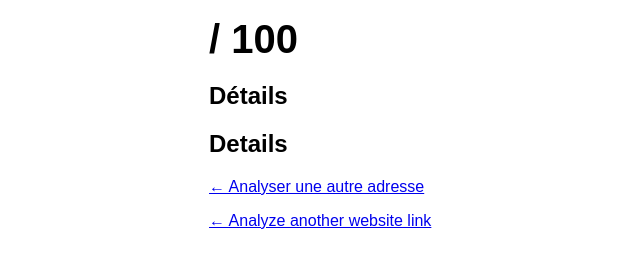
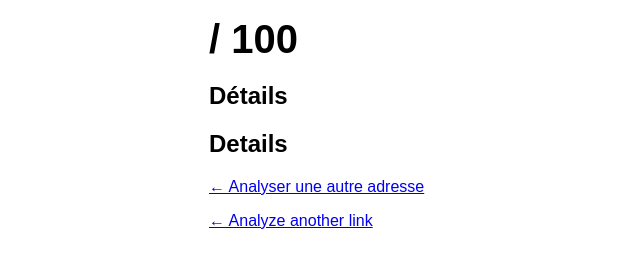
Before and after one commit to Khol76/Sentinelle-Web, a Python web app: template templates/resultat.html in a window 1280 px wide. Shown: the part 210-478 px from the top of the page, without its empty margins (111-751 px from the left). Run offline with Jinja, Linux system fonts and the light colour scheme; the template is opened without the code that fills it, so the values that code supplies are empty.

Commit message:
Update resultat.html

```diff
--- a/templates/resultat.html
+++ b/templates/resultat.html
@@ -10,7 +10,7 @@
     </style>
 </head>
 <body>
-     <h1>🛡️ Resultats de l'analyse</h1> <h1>Analysis results🛡️</h1>
+     <h1>🛡️ Resultats de l'analyse</h1> <h1>Analysis results 🛡️</h1>
     <p>Adresse analysée : <strong>{{ url }}</strong></p>
     <p>Link analyzed : <strong>{{ url }}</strong></p>
     <div class="score">{{ score }} / 100</div>
@@ -23,7 +23,7 @@
     </ul>
     <p><a href="/">← Analyser une autre adresse</a></p>
     <!-- Jour J : ajoutez ici le verdict coloré (voir le projet d'entraînement) -->
-    <p><a href="/">← Analyze another website link </a></p>
+    <p><a href="/">← Analyze another link </a></p>
     <!-- Jour J : ajoutez ici le verdict coloré (voir le projet d'entraînement) -->
 </body>
 </html>
```
